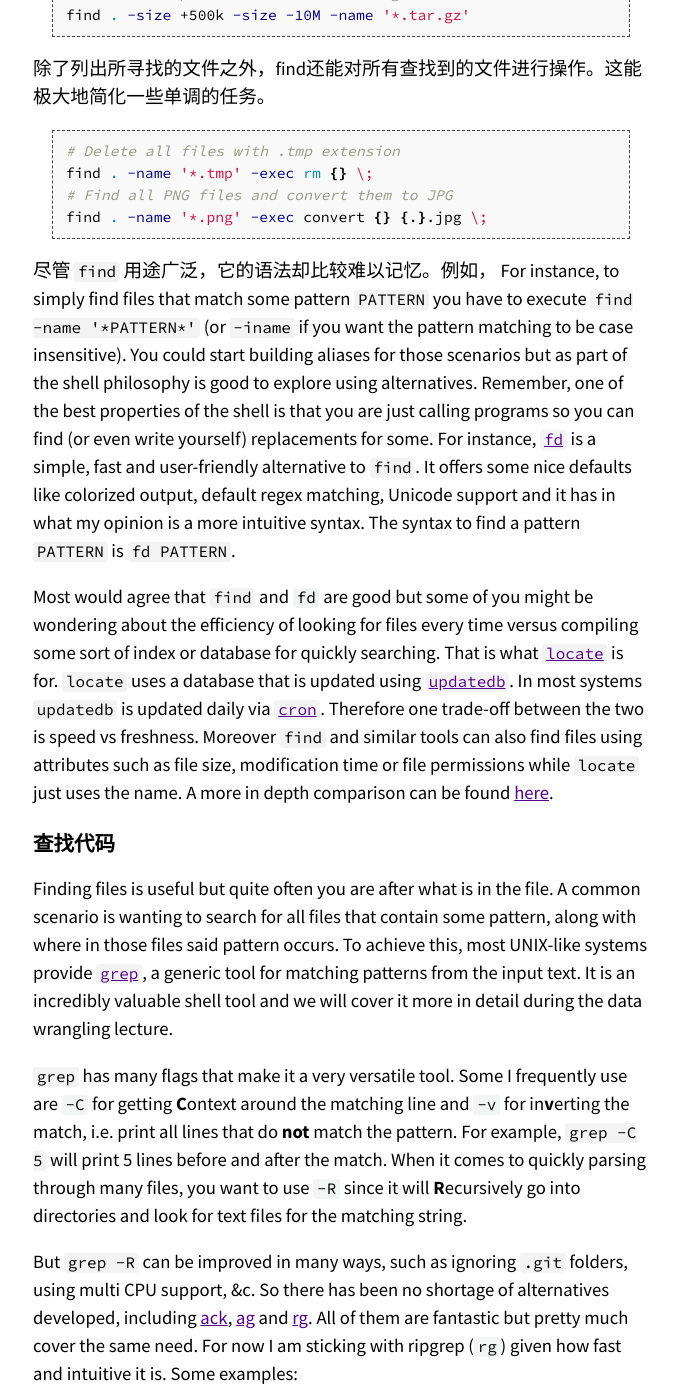
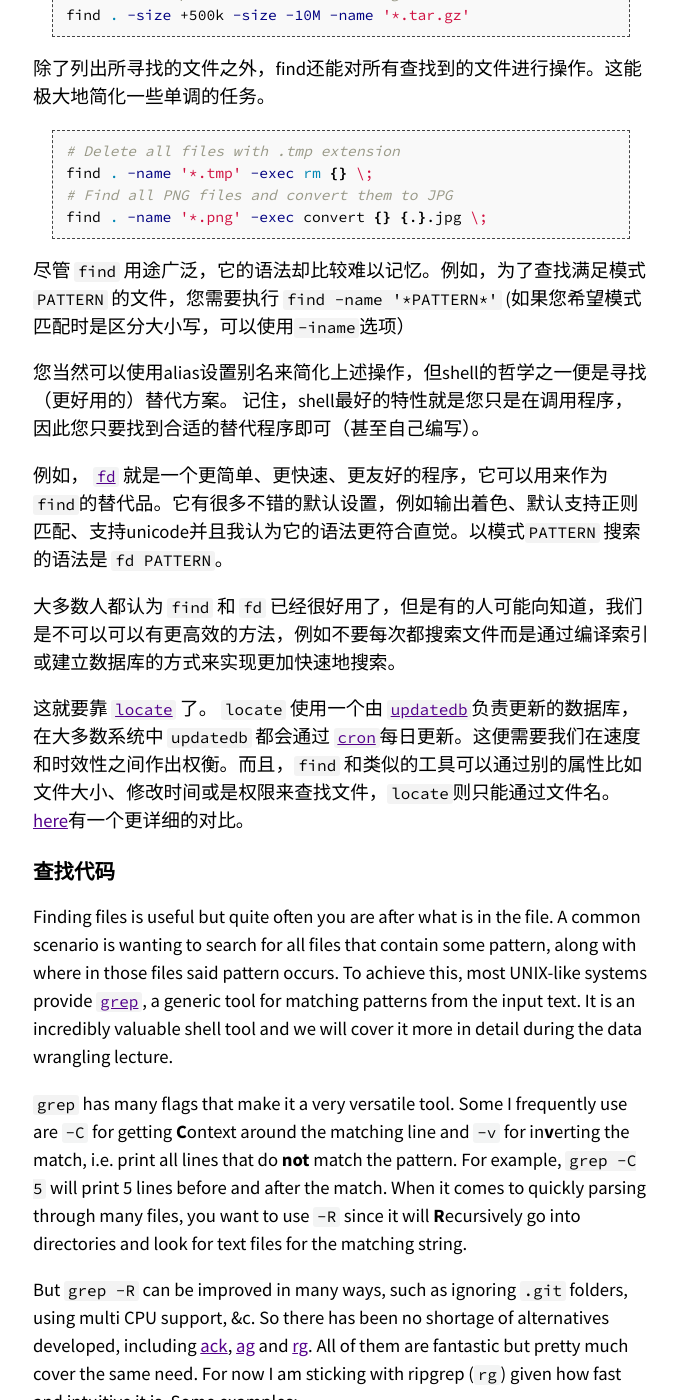
Before and after one commit to missing-semester-cn/missing-semester-cn.github.io, a Jekyll site: the page built from _2020/shell-tools.md, in a window 1280 px wide and 1400 px high, scrolled down 6171 px. Shown: the whole window, without its empty margins (299-977 px from the left). Built offline with Jekyll 4.4.1, drawn with Linux system fonts in a browser that asks for light colours.

Commit message:
add trans status

````diff
--- a/_2020/shell-tools.md
+++ b/_2020/shell-tools.md
@@ -207,21 +207,18 @@ find . -name '*.tmp' -exec rm {} \;
 find . -name '*.png' -exec convert {} {.}.jpg \;
 ```
 
-尽管 `find` 用途广泛，它的语法却比较难以记忆。例如，
-For instance, to simply find files that match some pattern `PATTERN` you have to execute `find -name '*PATTERN*'` (or `-iname` if you want the pattern matching to be case insensitive).
-You could start building aliases for those scenarios but as part of the shell philosophy is good to explore using alternatives.
-Remember, one of the best properties of the shell is that you are just calling programs so you can find (or even write yourself) replacements for some.
-For instance, [`fd`](https://github.com/sharkdp/fd) is a simple, fast and user-friendly alternative to `find`.
-It offers some nice defaults like colorized output, default regex matching, Unicode support and it has in what my opinion is a more intuitive syntax.
-The syntax to find a pattern `PATTERN` is `fd PATTERN`.
+尽管 `find` 用途广泛，它的语法却比较难以记忆。例如，为了查找满足模式 `PATTERN` 的文件，您需要执行 `find -name '*PATTERN*'` (如果您希望模式匹配时是区分大小写，可以使用`-iname`选项）
 
-Most would agree that `find` and `fd` are good but some of you might be wondering about the efficiency of looking for files every time versus compiling some sort of index or database for quickly searching.
-That is what [`locate`](http://man7.org/linux/man-pages/man1/locate.1.html) is for.
-`locate` uses a database that is updated using [`updatedb`](http://man7.org/linux/man-pages/man1/updatedb.1.html).
-In most systems `updatedb` is updated daily via [`cron`](http://man7.org/linux/man-pages/man8/cron.8.html).
-Therefore one trade-off between the two is speed vs freshness.
-Moreover `find` and similar tools can also find files using attributes such as file size, modification time or file permissions while `locate` just uses the name.
-A more in depth comparison can be found [here](https://unix.stackexchange.com/questions/60205/locate-vs-find-usage-pros-and-cons-of-each-other).
+您当然可以使用alias设置别名来简化上述操作，但shell的哲学之一便是寻找（更好用的）替代方案。
+记住，shell最好的特性就是您只是在调用程序，因此您只要找到合适的替代程序即可（甚至自己编写）。
+
+例如， [`fd`](https://github.com/sharkdp/fd) 就是一个更简单、更快速、更友好的程序，它可以用来作为`find`的替代品。它有很多不错的默认设置，例如输出着色、默认支持正则匹配、支持unicode并且我认为它的语法更符合直觉。以模式`PATTERN` 搜索的语法是 `fd PATTERN`。
+
+大多数人都认为 `find` 和 `fd` 已经很好用了，但是有的人可能向知道，我们是不可以可以有更高效的方法，例如不要每次都搜索文件而是通过编译索引或建立数据库的方式来实现更加快速地搜索。
+
+这就要靠 [`locate`](http://man7.org/linux/man-pages/man1/locate.1.html) 了。
+`locate` 使用一个由 [`updatedb`](http://man7.org/linux/man-pages/man1/updatedb.1.html)负责更新的数据库，在大多数系统中 `updatedb` 都会通过 [`cron`](http://man7.org/linux/man-pages/man8/cron.8.html)每日更新。这便需要我们在速度和时效性之间作出权衡。而且，`find` 和类似的工具可以通过别的属性比如文件大小、修改时间或是权限来查找文件，`locate`则只能通过文件名。 [here](https://unix.stackexchange.com/questions/60205/locate-vs-find-usage-pros-and-cons-of-each-other)有一个更详细的对比。
+
 
 ## 查找代码
 
````
